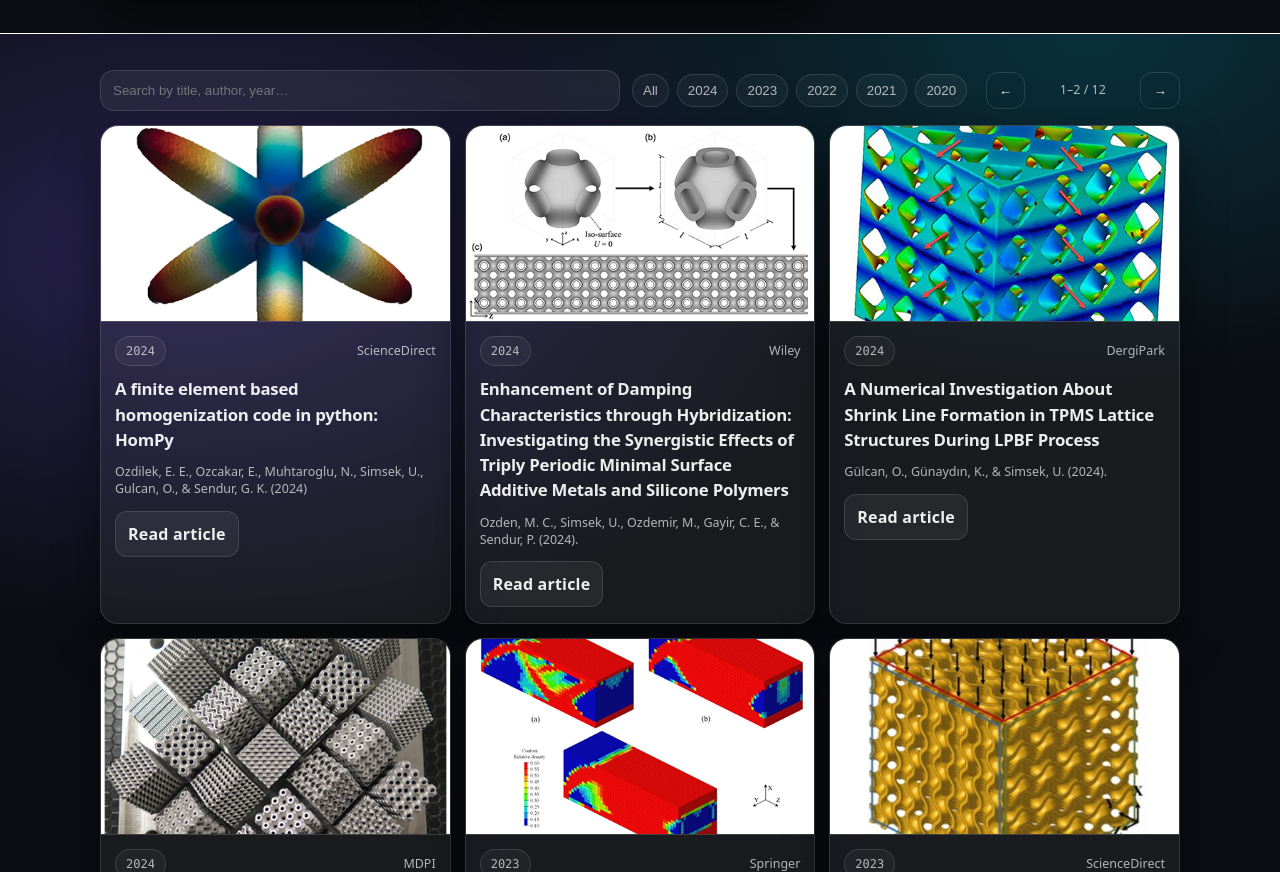
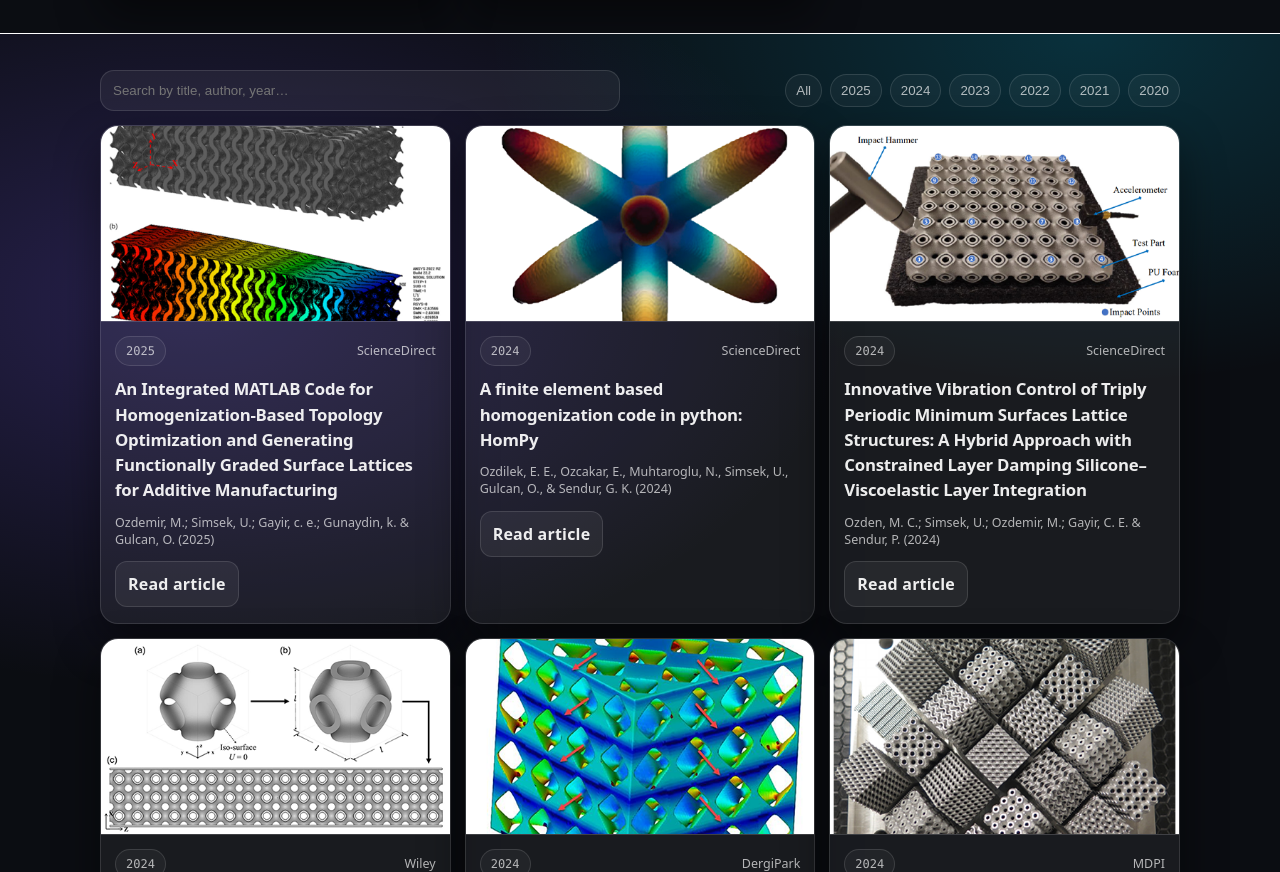
Before and after one commit to eminemreozdilek/openlattice.github.io, a plain HTML site: page index.html in a window 1280 px wide. Shown: the part 2315-3187 px from the top of the page. Drawn offline with Linux system fonts and the light colour scheme.

Commit message:
update articles

```diff
--- a/index.html
+++ b/index.html
@@ -487,27 +487,44 @@
                         <div class="filters">
                             <!-- NOTE: no default active chip -->
                             <button class="chip" data-year="all" type="button">All</button>
+                            <button class="chip" data-year="2025" type="button">2025</button>
                             <button class="chip" data-year="2024" type="button">2024</button>
                             <button class="chip" data-year="2023" type="button">2023</button>
                             <button class="chip" data-year="2022" type="button">2022</button>
                             <button class="chip" data-year="2021" type="button">2021</button>
                             <button class="chip" data-year="2020" type="button">2020</button>
                         </div>
-
-                        <!-- Pager controls for default (2-item) mode -->
-                        <div class="pager" id="articlePager" aria-label="Article carousel controls">
-                            <button class="btn btn-ghost btn-small" id="articlePrev" type="button"
-                                    aria-label="Previous articles">←
-                            </button>
-                            <span class="muted tiny" id="articlePagerInfo"></span>
-                            <button class="btn btn-ghost btn-small" id="articleNext" type="button"
-                                    aria-label="Next articles">→
-                            </button>
-                        </div>
                     </div>
 
                     <div class="grid grid-3" id="articleGrid">
-
+                        <div class="filter-item"
+                             data-text="an integrated matlab code for homogenization-based topology optimization and generating functionally graded surface lattices for additive manufacturing ozdemir, m.; simsek, u.; gayir, c. e.; gunaydin, k. &amp; gulcan, o. (2025) 2025"
+                             data-year="2025">
+                            <article class="card card-article">
+                                <a class="card-media"
+                                   href="https://advanced.onlinelibrary.wiley.com/doi/10.1002/adem.202402567"
+                                   rel="noreferrer" target="_blank">
+                                    <img alt="An Integrated MATLAB Code for Homogenization-Based Topology Optimization and Generating Functionally Graded Surface Lattices for Additive Manufacturing"
+                                         src="images/article_pictures/an_integrated_matlab_code_for_hmto.png"/>
+                                </a>
+                                <div class="card-body">
+                                    <div class="card-top">
+                                        <span class="badge">2025</span>
+                                        <span class="muted tiny">ScienceDirect</span>
+                                    </div>
+                                    <h3 class="card-title">An Integrated MATLAB Code for Homogenization-Based Topology
+                                        Optimization and Generating Functionally Graded Surface Lattices for
+                                        Additive Manufacturing</h3>
+                                    <p class="muted tiny">Ozdemir, M.; Simsek, U.; Gayir, c. e.; Gunaydin, k. &amp;
+                                        Gulcan, O. (2025)</p>
+                                    <div class="card-actions">
+                                        <a class="btn btn-secondary btn-small"
+                                           href="https://advanced.onlinelibrary.wiley.com/doi/10.1002/adem.202402567"
+                                           rel="noreferrer" target="_blank">Read article</a>
+                                    </div>
+                                </div>
+                            </article>
+                        </div>
                         <div class="filter-item"
                              data-text="a finite element based homogenization code in python: hompy ozdilek, e. e., ozcakar, e., muhtaroglu, n., simsek, u., gulcan, o., &amp; sendur, g. k. (2024) 2024"
                              data-year="2024">
@@ -530,6 +547,34 @@
                                     <div class="card-actions">
                                         <a class="btn btn-secondary btn-small"
                                            href="https://www.sciencedirect.com/science/article/pii/S0965997824000814?casa_token=uAC5aIOU7xwAAAAA:VZswxsVjhp6vDMMdfpNf7w16MmiKs6f5b2-D-LODDngvNSDVevD6GNSnXk2ChhEEF_fs3W6WPISG"
+                                           rel="noreferrer" target="_blank">Read article</a>
+                                    </div>
+                                </div>
+                            </article>
+                        </div>
+                        <div class="filter-item"
+                             data-text="Innovative Vibration Control of Triply Periodic Minimum Surfaces Lattice Structures: A Hybrid Approach with Constrained Layer Damping Silicone–Viscoelastic Layer Integration ozden, m. c.; simsek, u.; ozdemir, m.; gayir, c. e. &amp; sendur, p. (2024) 2024"
+                             data-year="2024">
+                            <article class="card card-article">
+                                <a class="card-media"
+                                   href="https://advanced.onlinelibrary.wiley.com/doi/epdf/10.1002/adem.202401851"
+                                   rel="noreferrer" target="_blank">
+                                    <img alt="Innovative Vibration Control of Triply Periodic Minimum Surfaces Lattice Structures: A Hybrid Approach with Constrained Layer Damping Silicone–Viscoelastic Layer Integration"
+                                         src="images/article_pictures/inovative_vibration.png"/>
+                                </a>
+                                <div class="card-body">
+                                    <div class="card-top">
+                                        <span class="badge">2024</span>
+                                        <span class="muted tiny">ScienceDirect</span>
+                                    </div>
+                                    <h3 class="card-title">Innovative Vibration Control of Triply Periodic Minimum
+                                        Surfaces Lattice Structures: A Hybrid Approach with Constrained Layer Damping
+                                        Silicone–Viscoelastic Layer Integration</h3>
+                                    <p class="muted tiny">Ozden, M. C.; Simsek, U.; Ozdemir, M.; Gayir, C. E. &amp;
+                                        Sendur, P. (2024)</p>
+                                    <div class="card-actions">
+                                        <a class="btn btn-secondary btn-small"
+                                           href="https://advanced.onlinelibrary.wiley.com/doi/epdf/10.1002/adem.202401851"
                                            rel="noreferrer" target="_blank">Read article</a>
                                     </div>
                                 </div>
```
Also changed, not shown: images/article_pictures/an_integrated_matlab_code_for_hmto.png (added), images/article_pictures/inovative_vibration.png (added).
